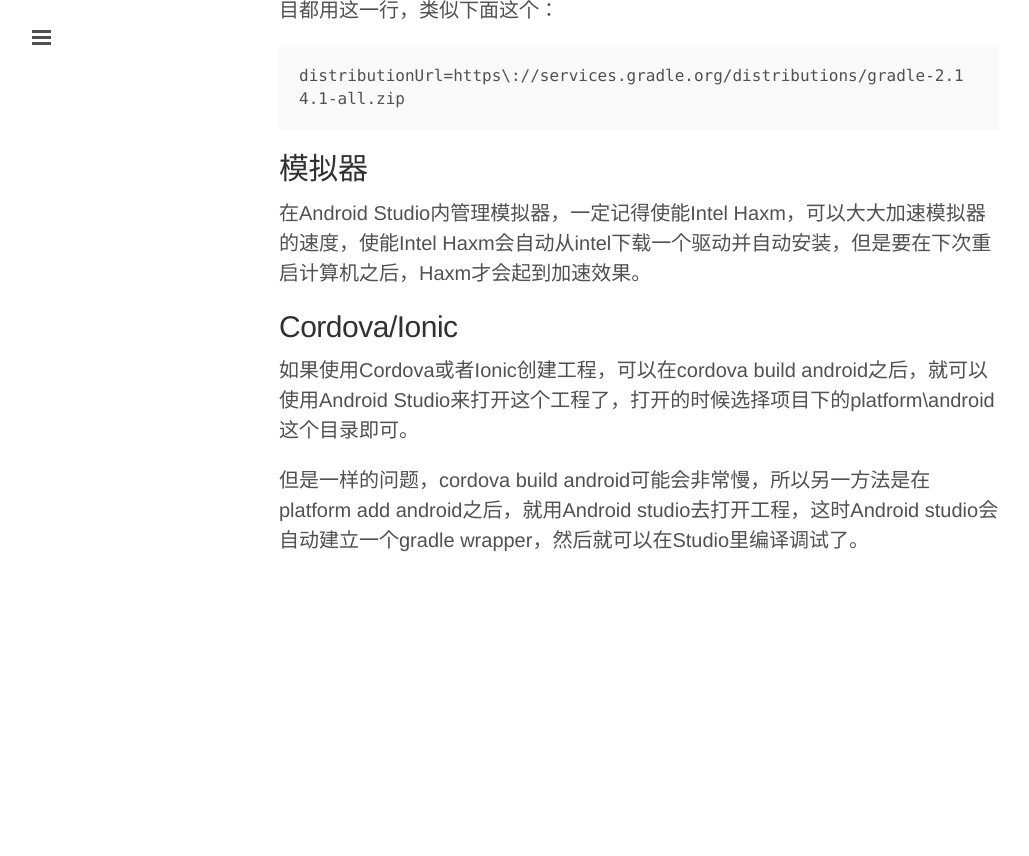
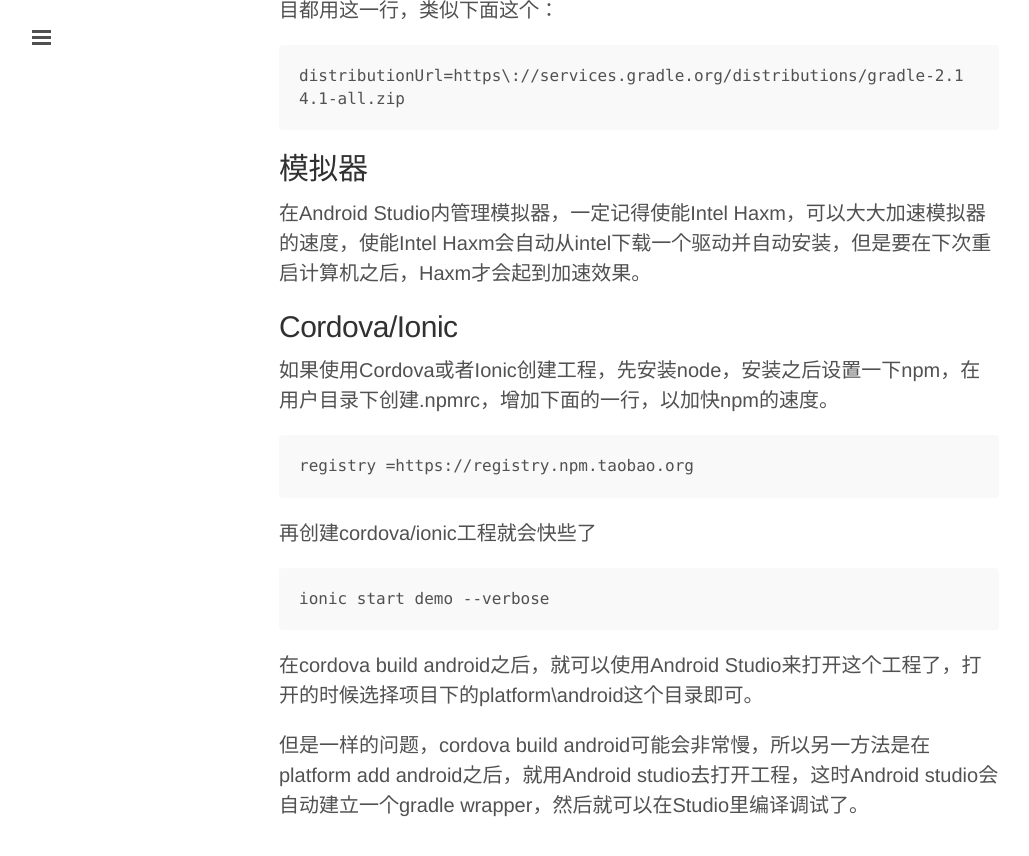
Before and after one commit to liuzhongshu/liuzhongshu.github.io, a Jekyll site: the page built from _posts/2016-10-22-android.markdown, in a window 1280 px wide and 900 px high, scrolled down 1246 px. Shown: the top 856 px of the window, without its empty margins (1-1030 px from the left). Built offline with Jekyll 4.4.1, drawn with Linux system fonts in a browser that asks for light colours; comment, search, counter and statistics services are not loaded; before the commit the page ends 1881 px from its top, so only the background shows below that.

Commit message:
Post update: Android开发环境

````diff
--- a/_posts/2016-10-22-android.markdown
+++ b/_posts/2016-10-22-android.markdown
@@ -48,6 +48,19 @@
 
 ## Cordova/Ionic
 
-如果使用Cordova或者Ionic创建工程，可以在cordova build android之后，就可以使用Android Studio来打开这个工程了，打开的时候选择项目下的platform\android这个目录即可。
+如果使用Cordova或者Ionic创建工程，先安装node，安装之后设置一下npm，在用户目录下创建.npmrc，增加下面的一行，以加快npm的速度。
+
+```
+registry =https://registry.npm.taobao.org
+```
+
+再创建cordova/ionic工程就会快些了
+
+```
+ionic start demo --verbose
+```
+
+
+在cordova build android之后，就可以使用Android Studio来打开这个工程了，打开的时候选择项目下的platform\android这个目录即可。
 
 但是一样的问题，cordova build android可能会非常慢，所以另一方法是在platform add android之后，就用Android studio去打开工程，这时Android studio会自动建立一个gradle wrapper，然后就可以在Studio里编译调试了。
````
